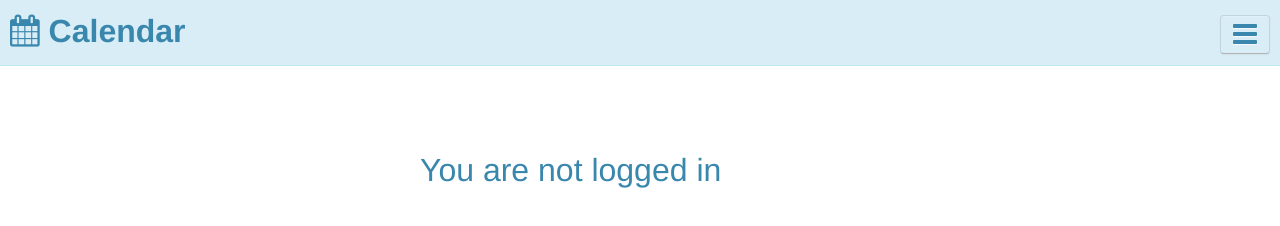
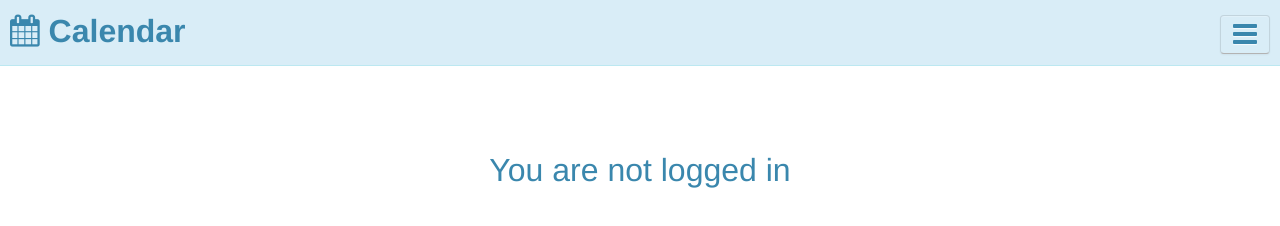
Before and after one commit to ashrafaboulnaga/calendar, a plain HTML site: page index.html in a window 1280 px wide. Drawn offline with Linux system fonts and the light colour scheme.

Commit message:
Updated stylesheets

```diff
--- a/css/style.css
+++ b/css/style.css
@@ -144,7 +144,7 @@ p.big-weight {
   font-size: 32px;
 }
 p.big-title {
-    margin-left: 250px;
+	text-align: center;
     margin-top: 120px;
     font-size: 32px;
     color: #3a87ad;
```
